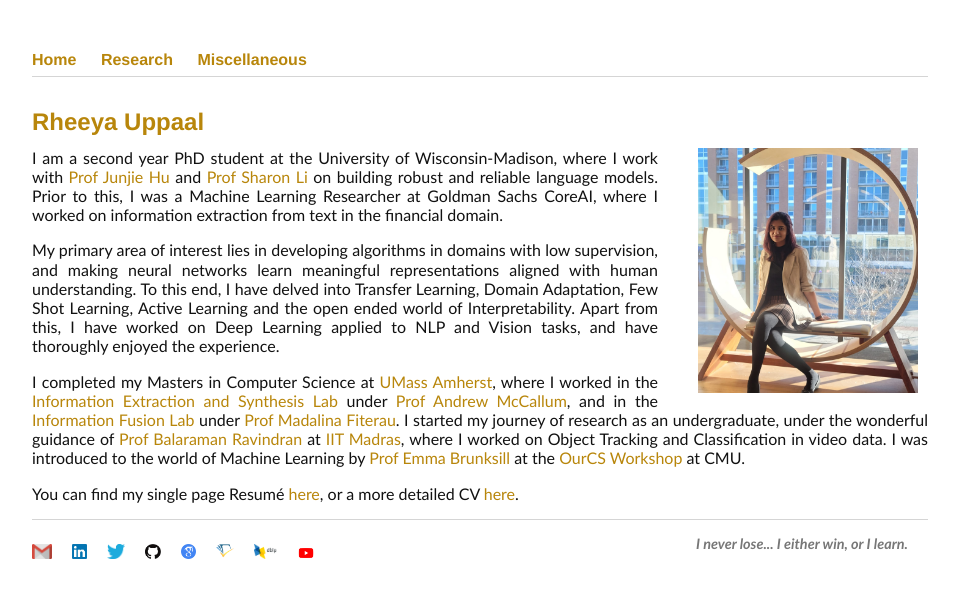
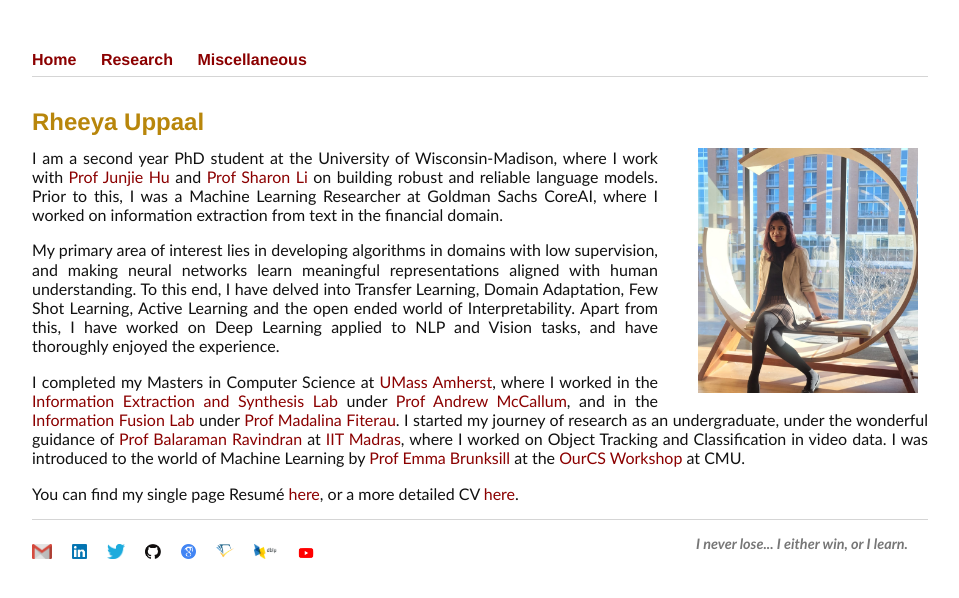
Before and after one commit to Uppaal/Uppaal.github.io, a Jekyll site: the page built from index.html, in a window 1280 px wide. Shown: the top 598 px of the page, without its empty margins (160-1119 px from the left). Built offline with Jekyll 4.4.1, drawn with Linux system fonts in a browser that asks for light colours.

Commit message:
Update main.css

```diff
--- a/css/main.css
+++ b/css/main.css
@@ -9,7 +9,7 @@
 :root {
     --main-bg-color: white;
     --heading-color: #B8860B;
-    --link-color: #B8860B;
+    --link-color: #8B0000;
     --font-color: #111;  /*111 is darkest black and 999 is lightest*/
     --footer-font-color:#777
 }
```
